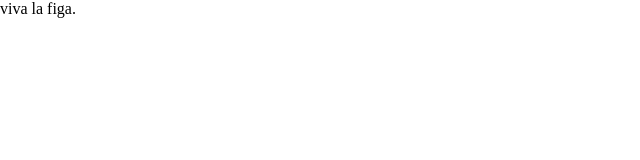
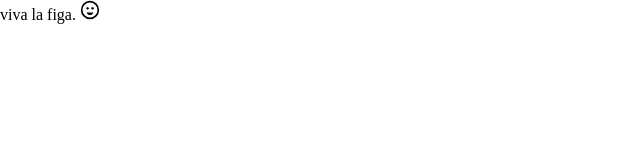
Before and after one commit to MattiaDV/test-prova-con-miki, a plain HTML site: page index.html in a window 1280 px wide. Shown: the full height of the page, 0-640 px from the left. Drawn offline with Linux system fonts and the light colour scheme.

Commit message:
jkhgkjhgkjhgkjh

```diff
--- a/index.html
+++ b/index.html
@@ -8,7 +8,7 @@
     </head>
     <body>
       viva la figa.
-
+      <svg width = "20px" height = "20px" viewBox="0 0 24 24" fill="none" xmlns="http://www.w3.org/2000/svg"><g id="SVGRepo_bgCarrier" stroke-width="0"></g><g id="SVGRepo_tracerCarrier" stroke-linecap="round" stroke-linejoin="round"></g><g id="SVGRepo_iconCarrier"> <circle cx="12" cy="12" r="10" stroke="#000" stroke-width="2" stroke-linecap="round"></circle> <circle cx="9" cy="10" r="1.25" fill="#000" stroke="#000" stroke-width="0.5" stroke-linecap="round"></circle> <circle cx="15" cy="10" r="1.25" fill="#000" stroke="#000" stroke-width="0.5" stroke-linecap="round"></circle> <path fill-rule="evenodd" clip-rule="evenodd" d="M8.62889 15C8.34911 15 8.20922 15 8.13459 15.1068C8.05996 15.2136 8.10323 15.3318 8.18977 15.5683C8.70589 16.9788 10.2167 18 12 18C13.7834 18 15.2941 16.9788 15.8102 15.5683C15.8968 15.3318 15.9401 15.2136 15.8654 15.1068C15.7908 15 15.6509 15 15.3711 15H8.62889Z" fill="#000"></path> </g></svg>
 
 
 
```
